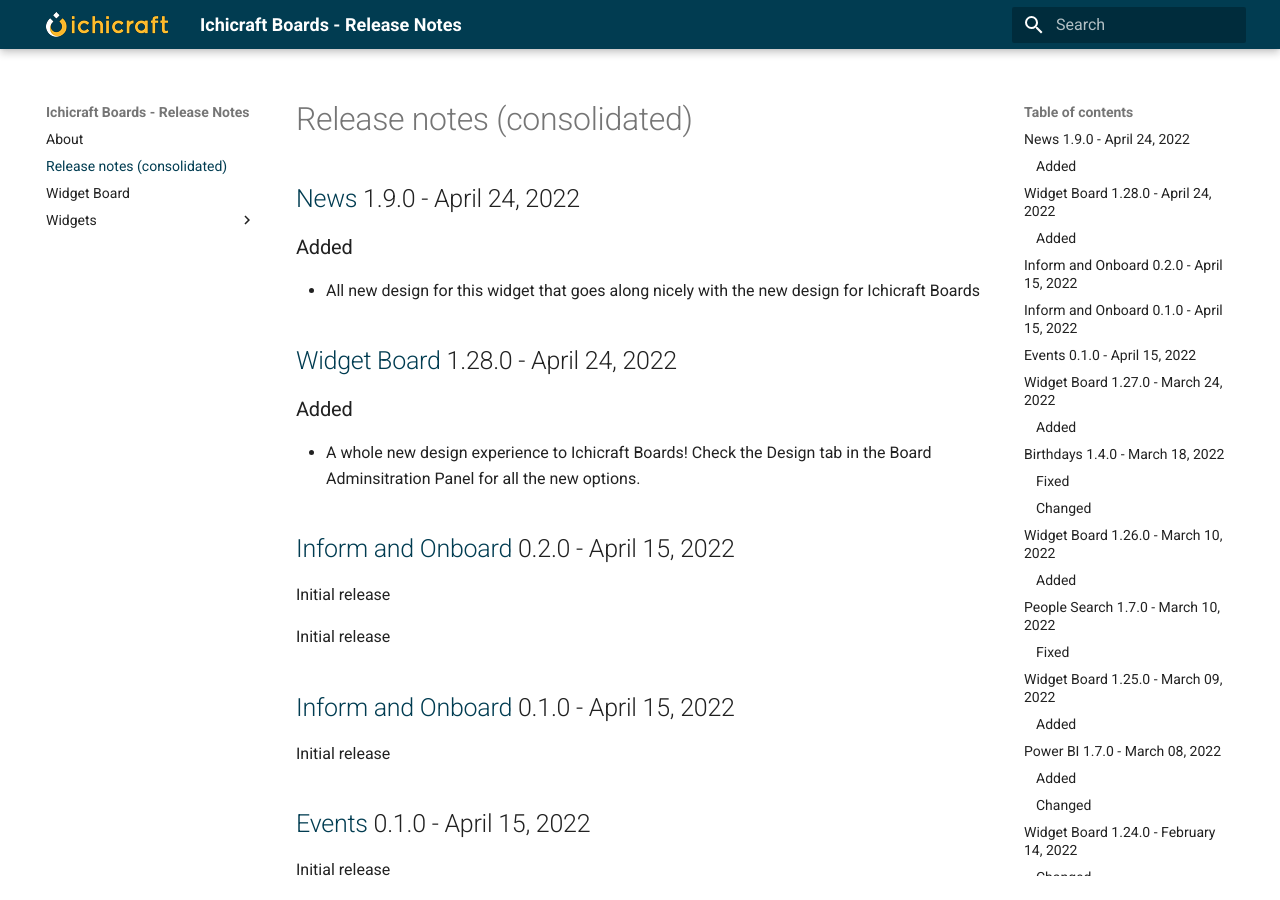
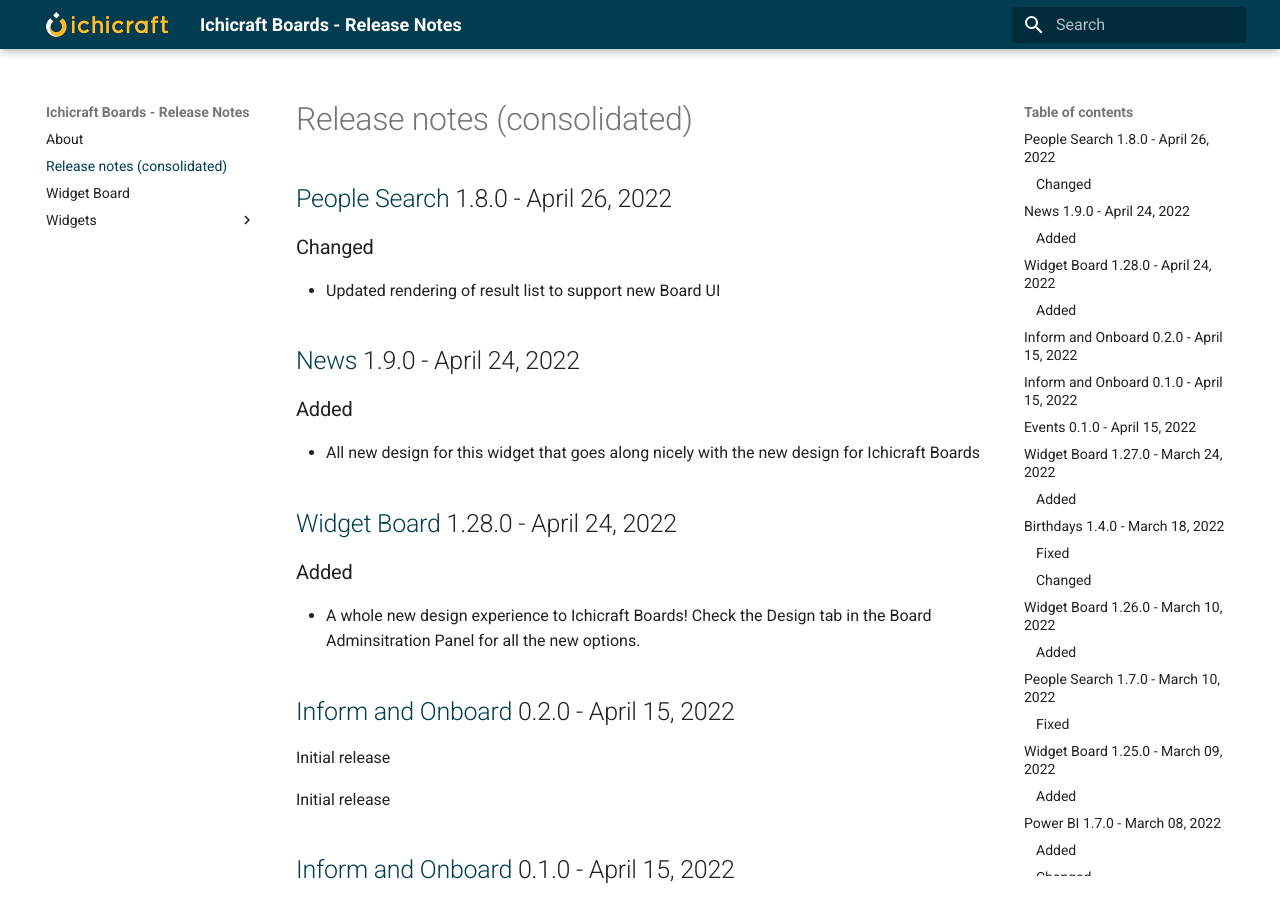
Before and after one commit to ichicraft/widgets-docs, an MkDocs documentation site: the page built from docs/Release-notes-(consolidated).md, in a window 1280 px wide and 900 px high. Built offline with MkDocs 1.6.1 and Material for MkDocs 9.7.7, drawn with Linux system fonts in a browser that asks for light colours.

Commit message:
Release notes updated by BuildService

```diff
--- a/docs/Release-notes-(consolidated).md
+++ b/docs/Release-notes-(consolidated).md
@@ -1,3 +1,8 @@
+## [People Search](./Widgets/People Search.md) 1.8.0 - April 26, 2022
+
+### Changed
+- Updated rendering of result list to support new Board UI
+
 ## [News](./Widgets/News.md) 1.9.0 - April 24, 2022
 
 ### Added
```
Also changed, not shown: docs/Widgets/People Search.md (+5 -0 lines).
